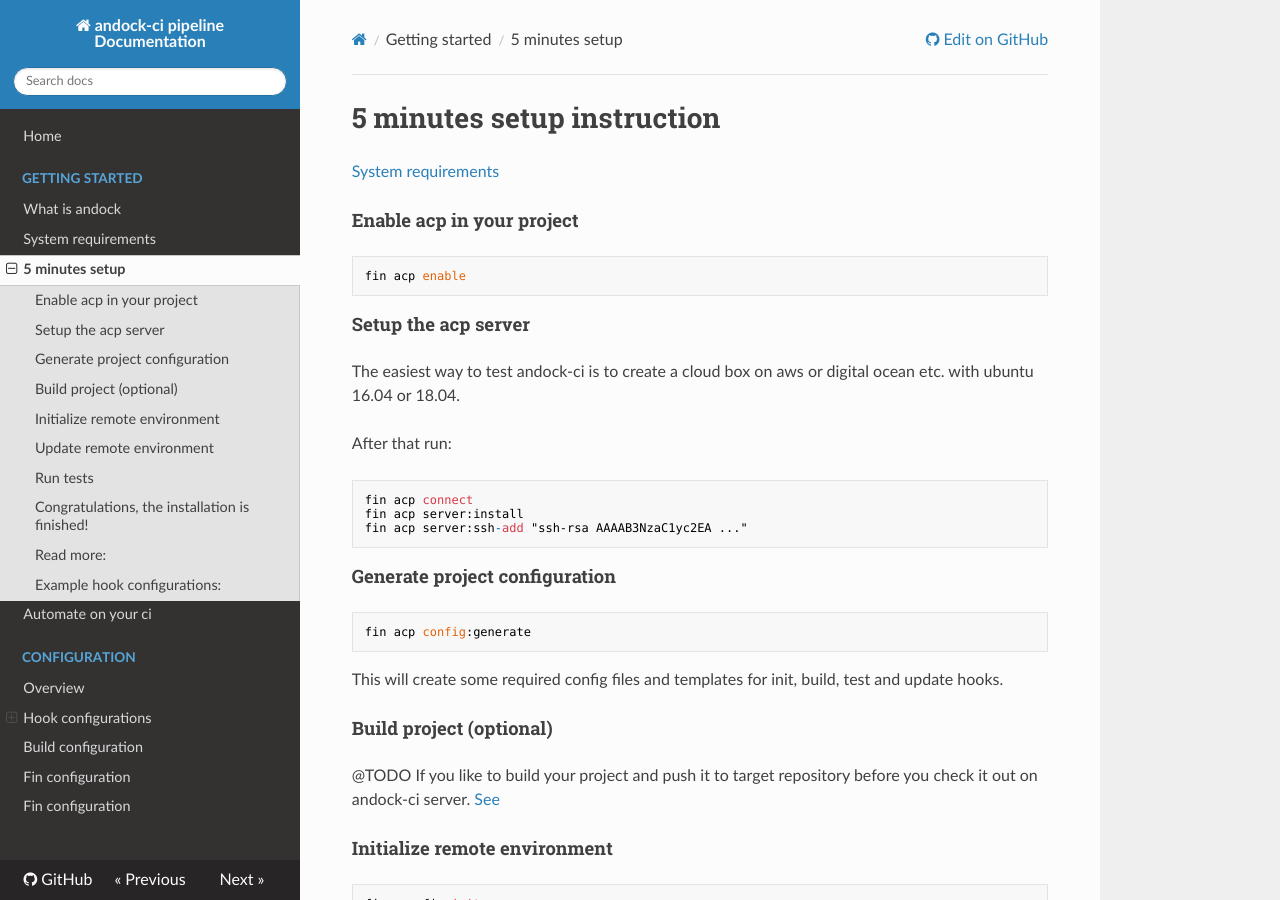
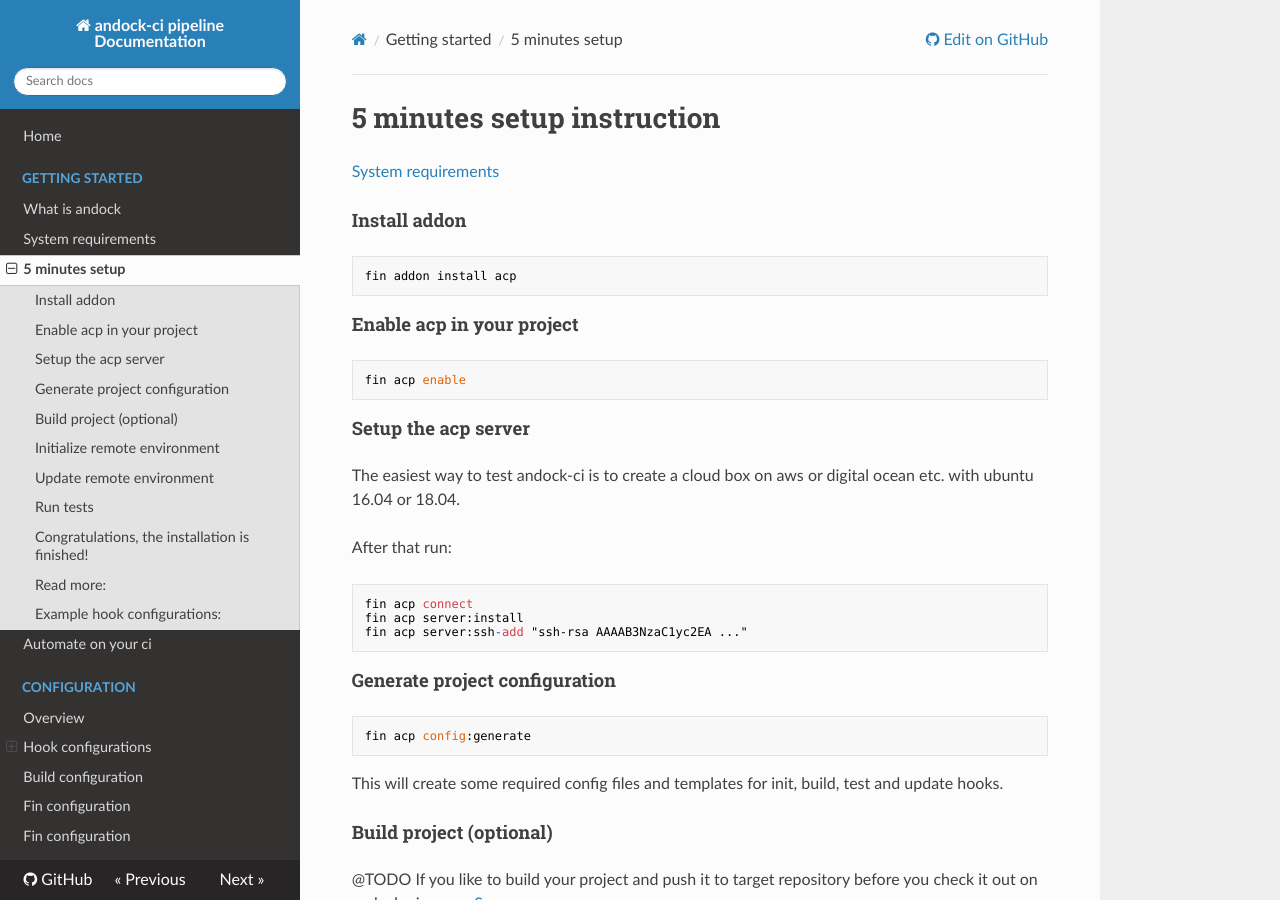
Before and after one commit to andock-ci/andock-ci-pipeline, an MkDocs documentation site: the page built from docs/getting-started/docksal.md, in a window 1280 px wide and 900 px high. Built offline with MkDocs 1.6.1, drawn with Linux system fonts in a browser that asks for light colours; nearby versions of some CDN libraries; old or Windows-style settings are respelled for this version of MkDocs.

Commit message:
Update documentation

````diff
--- a/docs/getting-started/docksal.md
+++ b/docs/getting-started/docksal.md
@@ -2,6 +2,10 @@
 
 
 [System requirements](/system-requirements.md)
+#### Install addon
+```
+fin addon install acp
+```
 #### Enable acp in your project
 ```
 fin acp enable
````
